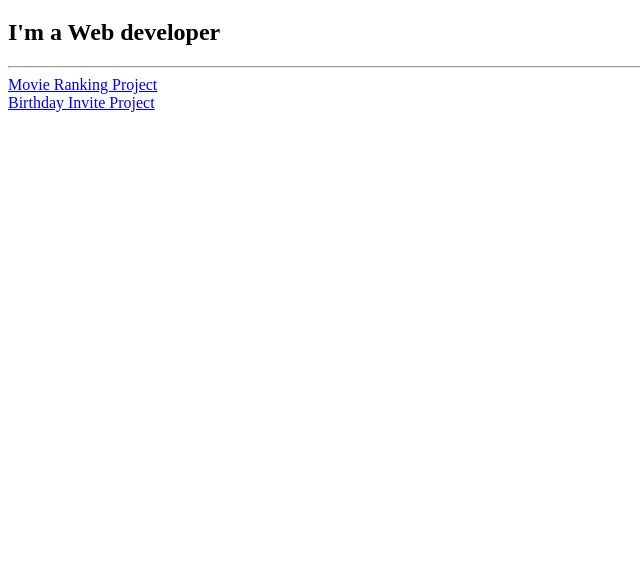
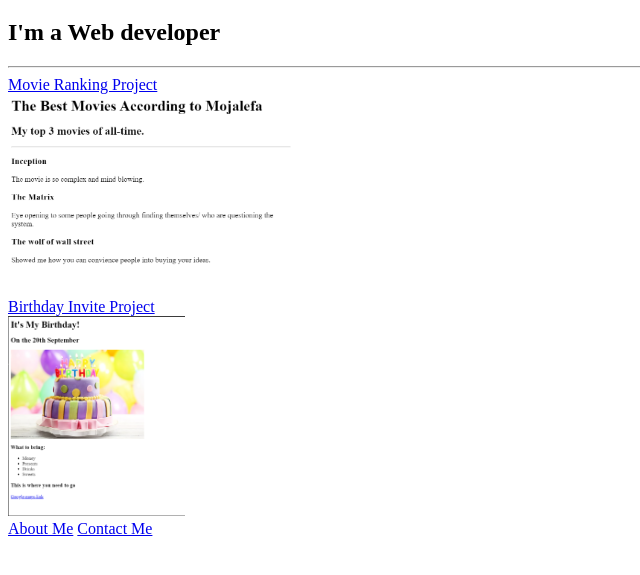
Before and after one commit to mojalefa9/WebDev_udemy, a plain HTML site: page index.html in a window 1280 px wide. Shown: the part 61-636 px from the top of the page, without its empty margins (0-640 px from the left). Drawn offline with Linux system fonts and the light colour scheme.

Commit message:
Add files via upload

```diff
--- a/index.html
+++ b/index.html
@@ -11,16 +11,17 @@
     <h1>Mojalefa Ramogale's Portfolio</h1>
     <h2>I'm a Web developer</h2>
     <hr />
-    <a href="./public/Movie_Rankings.html">Movie Ranking Project</a>
-    <br />
-    <a href="./public/Birthday.html">Birthday Invite Project</a>
+    <a href="./public/Movie_Rankings.html">Movie Ranking Project</a><br />
+    <img src="./assets/images/movie-ranking.png" alt="movie rankings" height="200" /> <br />
+    <a href="./public/Birthday.html">Birthday Invite Project</a> <br />
+    <img src="./assets/images/birthday-invite.png" alt="birthday cake" height="200"/><br />
+    <a href="./public/about.html"> About Me</a>
+    <a href="./public/contact.html">Contact Me</a>
+
 </body>
 </html>
-<!-- TODO 2: Add Your previous projects' HTML into the public folder -->
 
-<!-- TODO 3: Take screenshots of your project previews and add the images to the images folder -->
 
-<!-- TODO 4: Add titles/subtitles etc. -->
 
 <!-- TODO 5: Add a link to the project pages -->
 
```
